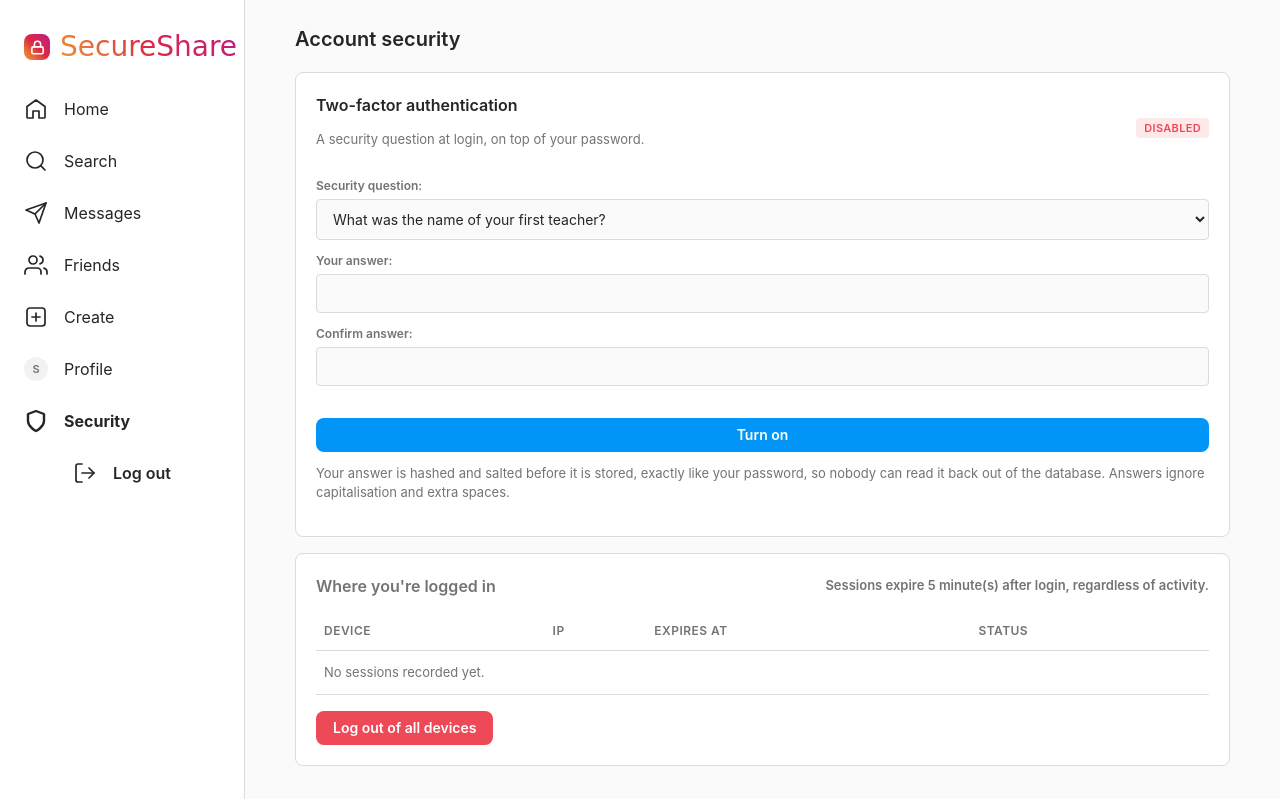
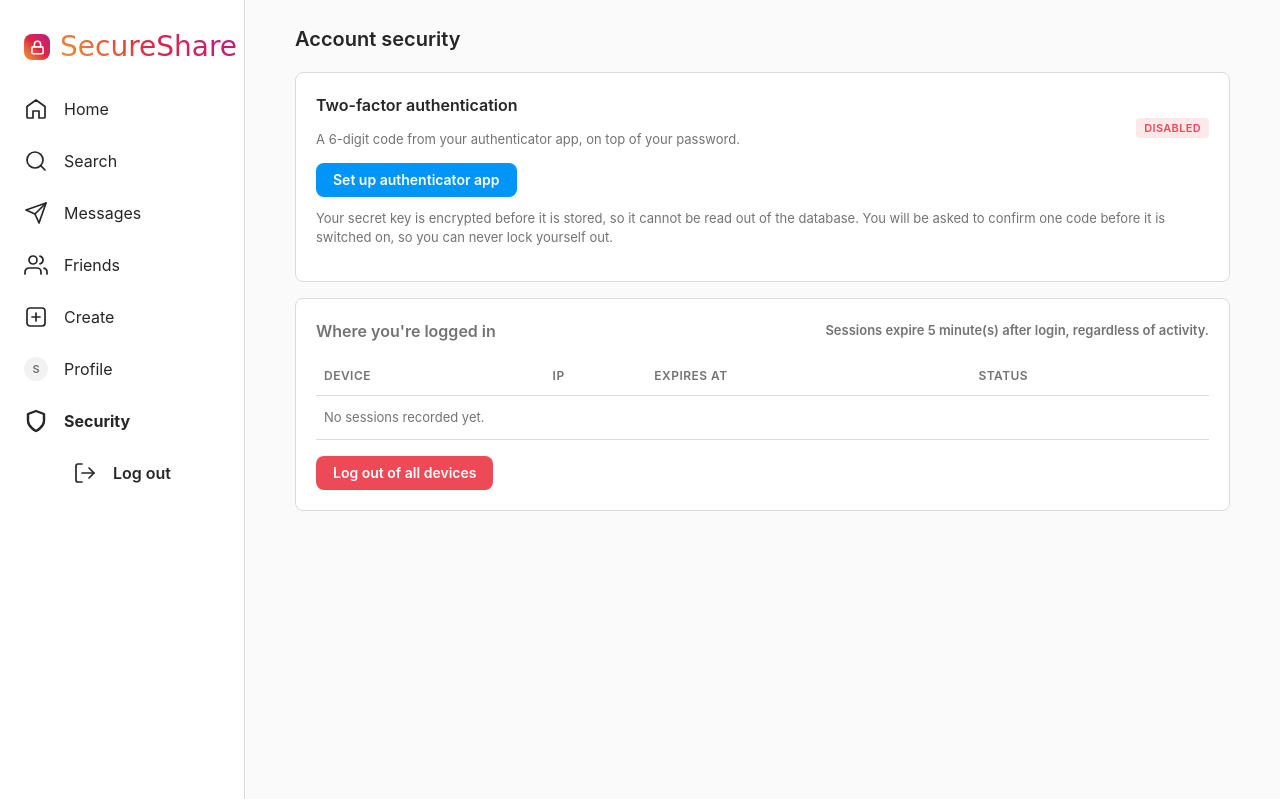
Before and after one commit to RayzerGT/CSE447-SecureShare, a Django app: page /accounts/sessions/ in a window 1280 px wide. Shown: the top 799 px of the page. Run offline with Django 5.2, Linux system fonts and the light colour scheme; the visitor is signed in with stand-in values (Sample User, id 1); data comes from the database, SQL or seed files in the repository; data that the repository does not hold is empty; some web fonts are replaced.

Commit message:
Restore TOTP two-factor, with the enrolment step it was missing
Reverts the security-question approach and returns to TOTP, but fixes the
reason it was unusable: there was never a way for the user to obtain the
secret. Turning 2FA on only set is_enabled=True and the code went to the
server console, so enabling it locked the account.

Enrolment is now a real flow on the account security page:
  1. "Set up authenticator app" generates a base32 secret and stores it
     with is_enabled=False.
  2. The page shows a QR code (inline SVG, rendered server-side) plus the
     secret in text for manual entry.
  3. The user enters one code from their app. Only when that verifies does
     is_enabled become True.
Because login only demands 2FA when is_enabled AND a secret are both set,
an abandoned or failed enrolment cannot lock anyone out.

The code itself is RFC 6238 TOTP over Munia's from-scratch HMAC-SHA256:
30-second steps, RFC 4226 dynamic truncation, one step of drift either side.
Verified against an independent hashlib HMAC-SHA256 implementation - the
codes are identical, so any SHA-256-capable authenticator app will match.

COMPATIBILITY: because the MAC is SHA-256, this needs an app that honours
the algorithm parameter (Aegis, FreeOTP, Bitwarden, 1Password, Ente).
Google Authenticator ignores it and always assumes SHA-1, so its codes will
not match. The setup page says so directly.

The secret is encrypted at rest through EncryptionService before storage,
so it is not readable from the database.

Adds qrcode==8.2 (pure Python, renders SVG - no JS, no image files) to both
requirements files.

```diff
--- a/accounts/forms.py
+++ b/accounts/forms.py
@@ -1,8 +1,7 @@
 from django import forms
 from django.contrib.auth.models import User
 
-from .models import Profile, SecurityQuestion
-from .security.two_factor import MIN_ANSWER_LENGTH, normalise_answer
+from .models import Profile
 
 class RegistrationForm(forms.ModelForm):
     first_name = forms.CharField(max_length=75)
@@ -37,23 +36,7 @@ class LoginForm(forms.Form):
     password = forms.CharField(widget=forms.PasswordInput)
 
 class TwoFactorForm(forms.Form):
-    answer = forms.CharField(max_length=128, label="Your answer")
-
-
-class SecurityQuestionForm(forms.Form):
-    question = forms.ChoiceField(choices=SecurityQuestion.choices, label="Security question")
-    answer = forms.CharField(max_length=128, label="Your answer")
-    confirm_answer = forms.CharField(max_length=128, label="Confirm answer")
-
-    def clean(self):
-        cleaned = super().clean()
-        answer = normalise_answer(cleaned.get("answer", ""))
-        confirm = normalise_answer(cleaned.get("confirm_answer", ""))
-        if answer and confirm and answer != confirm:
-            raise forms.ValidationError("The two answers do not match.")
-        if answer and len(answer) < MIN_ANSWER_LENGTH:
-            raise forms.ValidationError(f"Your answer must be at least {MIN_ANSWER_LENGTH} characters.")
-        return cleaned
+    code = forms.CharField(max_length=6, label="6-digit code")
 
 class ProfileForm(forms.ModelForm):
     class Meta:
--- a/accounts/templates/accounts/sessions.html
+++ b/accounts/templates/accounts/sessions.html
@@ -10,7 +10,7 @@
     <div class="setting-row">
         <div>
             <h2>Two-factor authentication</h2>
-            <p class="text-muted">A security question at login, on top of your password.</p>
+            <p class="text-muted">A 6-digit code from your authenticator app, on top of your password.</p>
         </div>
         <div class="setting-row__end">
             <span class="badge {{ two_fa.is_configured|yesno:"active,revoked" }}">
@@ -21,28 +21,58 @@
 
     {% if two_fa.is_configured %}
         <p class="text-muted" style="margin-top:14px">
-            Your question: <strong>{{ two_fa.question_text }}</strong>
+            Your authenticator app is set up. You will be asked for a code every time you log in.
         </p>
         <form method="post" class="inline-form" style="margin-top:12px">
             {% csrf_token %}
             <input type="hidden" name="action" value="disable_2fa">
             <button type="submit" class="secondary" data-confirm="Turn off two-factor authentication?">Turn off</button>
         </form>
-        <p class="text-muted" style="margin-top:16px">Want a different question? Choose one below and save.</p>
+
+    {% elif enrolment %}
+        <div class="enrol">
+            <div class="enrol__qr">{{ enrolment.qr_svg }}</div>
+            <div class="enrol__body">
+                <h3>1. Scan this with your authenticator app</h3>
+                <p class="text-muted">Or enter this key by hand if you cannot scan:</p>
+                <p class="enrol__secret">{{ enrolment.secret }}</p>
+                <p class="text-muted">
+                    Use an app that supports <strong>{{ enrolment.algorithm }}</strong> —
+                    Aegis, FreeOTP, Bitwarden, 1Password or Ente. Google Authenticator always
+                    assumes SHA-1 and will show codes that do not match.
+                </p>
+
+                <h3>2. Enter the code it shows</h3>
+                <form method="post" class="stacked-form">
+                    {% csrf_token %}
+                    <input type="hidden" name="action" value="confirm_2fa">
+                    <label for="code">6-digit code</label>
+                    <input type="text" id="code" name="code" inputmode="numeric" autocomplete="one-time-code"
+                           maxlength="6" pattern="[0-9]{6}" required autofocus>
+                    <div class="btn-row" style="margin-top:16px">
+                        <button type="submit">Verify and turn on</button>
+                    </div>
+                </form>
+                <form method="post" class="inline-form" style="margin-top:10px">
+                    {% csrf_token %}
+                    <input type="hidden" name="action" value="cancel_2fa">
+                    <button type="submit" class="secondary">Cancel</button>
+                </form>
+            </div>
+        </div>
+
+    {% else %}
+        <form method="post" class="inline-form" style="margin-top:14px">
+            {% csrf_token %}
+            <input type="hidden" name="action" value="begin_2fa">
+            <button type="submit">Set up authenticator app</button>
+        </form>
+        <p class="text-muted" style="margin-top:12px">
+            Your secret key is encrypted before it is stored, so it cannot be read out of the
+            database. You will be asked to confirm one code before it is switched on, so you
+            can never lock yourself out.
+        </p>
     {% endif %}
-
-    <form method="post" class="stacked-form" style="margin-top:14px">
-        {% csrf_token %}
-        <input type="hidden" name="action" value="enable_2fa">
-        {{ question_form.as_p }}
-        <button type="submit">{{ two_fa.is_configured|yesno:"Update question,Turn on" }}</button>
-    </form>
-
-    <p class="text-muted" style="margin-top:12px">
-        Your answer is hashed and salted before it is stored, exactly like your password,
-        so nobody can read it back out of the database. Answers ignore capitalisation and
-        extra spaces.
-    </p>
 </div>
 
 <div class="card">
--- a/accounts/templates/accounts/verify_2fa.html
+++ b/accounts/templates/accounts/verify_2fa.html
@@ -9,10 +9,8 @@
         <div class="auth-icon">
             <svg viewBox="0 0 24 24" fill="none" stroke="currentColor" stroke-linecap="round" stroke-linejoin="round"><rect x="3" y="11" width="18" height="11" rx="2"/><path d="M7 11V7a5 5 0 0 1 10 0v4"/></svg>
         </div>
-        <h1>Security question</h1>
-        <p class="text-muted">One more step to confirm it's you.</p>
-
-        <p style="margin:18px 0 0;font-weight:600;text-align:left">{{ question_text }}</p>
+        <h1>Enter your code</h1>
+        <p class="text-muted">Open your authenticator app and enter the 6-digit code for SecureShare.</p>
 
         <form method="post" class="stacked-form">
             {% csrf_token %}
--- a/accounts/views.py
+++ b/accounts/views.py
@@ -6,8 +6,9 @@ from django.contrib.auth.models import User
 from django.core.files.base import ContentFile
 from django.db.models import Count, Q
 from django.shortcuts import redirect, render
+from django.utils.safestring import mark_safe
 
-from .forms import LoginForm, ProfileForm, RegistrationForm, SecurityQuestionForm, TwoFactorForm
+from .forms import LoginForm, ProfileForm, RegistrationForm, TwoFactorForm
 from .security import google_oauth
 
 from posts.models import Post
@@ -162,7 +163,7 @@ def verify_2fa(request):
 
     if request.method == "POST":
         form = TwoFactorForm(request.POST)
-        if form.is_valid() and two_factor.verify_answer(user, form.cleaned_data["answer"]):
+        if form.is_valid() and two_factor.verify_code(user, form.cleaned_data["code"]):
             del request.session["pending_2fa_user_id"]
             django_login(request, user)
             session_manager.issue_session(request, user, device_info=request.META.get("HTTP_USER_AGENT", ""))
@@ -173,13 +174,13 @@ def verify_2fa(request):
             )
             return redirect(home_url_for(user))
         log_event(user, "two_factor_failed", request=request)
-        messages.error(request, "That answer is not correct.")
+        messages.error(request, "That code is not correct or has expired.")
     else:
         form = TwoFactorForm()
     return render(
         request,
         "accounts/verify_2fa.html",
-        {"form": form, "question_text": two_factor.question_text_for(user)},
+        {"form": form},
     )
 
 @login_required
@@ -245,39 +246,47 @@ def sessions_dashboard(request):
     sessions = ActiveSession.objects.filter(user=request.user).order_by("-last_active_at")
     two_fa, _ = TwoFactorSettings.objects.get_or_create(user=request.user)
 
-    question_form = SecurityQuestionForm()
-
     if request.method == "POST":
         action = request.POST.get("action")
 
-        if action == "enable_2fa":
-            question_form = SecurityQuestionForm(request.POST)
-            if question_form.is_valid():
-                two_factor.set_security_answer(
-                    request.user,
-                    question_form.cleaned_data["question"],
-                    question_form.cleaned_data["answer"],
-                )
+        if action == "begin_2fa":
+            two_factor.begin_enrolment(request.user)
+            return redirect("accounts:sessions")
+        elif action == "confirm_2fa":
+            if two_factor.confirm_enrolment(request.user, request.POST.get("code", "")):
                 log_event(request.user, "two_factor_enabled", request=request)
-                messages.success(request, "Two-factor authentication is on. You will be asked this question at every login.")
-                return redirect("accounts:sessions")
-        elif action == "disable_2fa":
+                messages.success(request, "Two-factor authentication is on. Your app will supply a code at every login.")
+            else:
+                messages.error(request, "That code is not correct. Check your authenticator app and try again.")
+            return redirect("accounts:sessions")
+        elif action == "cancel_2fa" or action == "disable_2fa":
+            was_enabled = two_fa.is_configured
             two_factor.disable(request.user)
-            log_event(request.user, "two_factor_disabled", request=request)
-            messages.info(request, "Two-factor authentication is off.")
+            if was_enabled:
+                log_event(request.user, "two_factor_disabled", request=request)
+                messages.info(request, "Two-factor authentication is off.")
             return redirect("accounts:sessions")
         elif action == "logout_all":
             session_manager.revoke_all_sessions_for_user(request.user)
             return redirect("accounts:sessions")
 
     two_fa.refresh_from_db()
+    enrolment = None
+    if two_factor.is_enrolling(request.user):
+        secret = two_factor.current_secret(request.user)
+        enrolment = {
+            "secret": secret,
+            "qr_svg": mark_safe(two_factor.qr_svg(two_factor.provisioning_uri(request.user, secret))),
+            "algorithm": two_factor.ALGORITHM,
+        }
+
     return render(
         request,
         "accounts/sessions.html",
         {
             "sessions": sessions,
             "two_fa": two_fa,
-            "question_form": question_form,
+            "enrolment": enrolment,
             "session_timeout_minutes": settings.SESSION_TIMEOUT_MINUTES,
         },
     )
--- a/requirements-sqlite.txt
+++ b/requirements-sqlite.txt
@@ -16,6 +16,7 @@
 
 Django==5.0.14
 Pillow==11.3.0
+qrcode==8.2
 python-dotenv==1.2.3
 
 # Required even though it is only used by "Sign in with Google"
--- a/requirements.txt
+++ b/requirements.txt
@@ -8,6 +8,7 @@
 Django==5.0.14
 mysqlclient==2.2.8
 Pillow==11.3.0
+qrcode==8.2
 python-dotenv==1.2.3
 
 # "Sign in with Google" (accounts/security/google_oauth.py) - just the HTTP
--- a/static/css/base.css
+++ b/static/css/base.css
@@ -857,6 +857,20 @@ button.block, .btn.block { width: 100%; }
 .setting-row { display: flex; align-items: center; justify-content: space-between; gap: 16px; }
 .setting-row__end { display: flex; align-items: center; gap: 12px; }
 
+.enrol { display: grid; grid-template-columns: 200px minmax(0, 1fr); gap: 24px; margin-top: 18px; align-items: start; }
+.enrol__qr { background: #fff; padding: 10px; border-radius: var(--radius); border: 1px solid var(--border); }
+.enrol__qr svg { display: block; width: 100%; height: auto; }
+.enrol__body h3 { font-size: 0.9rem; margin: 0 0 6px; }
+.enrol__body h3 + p { margin-top: 0; }
+.enrol__body > h3:nth-of-type(2) { margin-top: 22px; }
+.enrol__secret {
+    font-family: ui-monospace, SFMono-Regular, Menlo, Consolas, monospace;
+    font-size: 1rem; letter-spacing: 0.09em; word-break: break-all;
+    background: var(--surface-alt); border: 1px solid var(--border);
+    border-radius: var(--radius-sm); padding: 10px 12px; margin: 0 0 12px;
+}
+@media (max-width: 640px) { .enrol { grid-template-columns: 1fr; } }
+
 .edit-identity {
     display: flex;
     align-items: center;
```
Also changed, not shown: accounts/models.py (+3 -19 lines), accounts/security/two_factor.py (+118 -34 lines), accounts/migrations/0006_remove_twofactorsettings_answer_hash_and_more.py (added).
